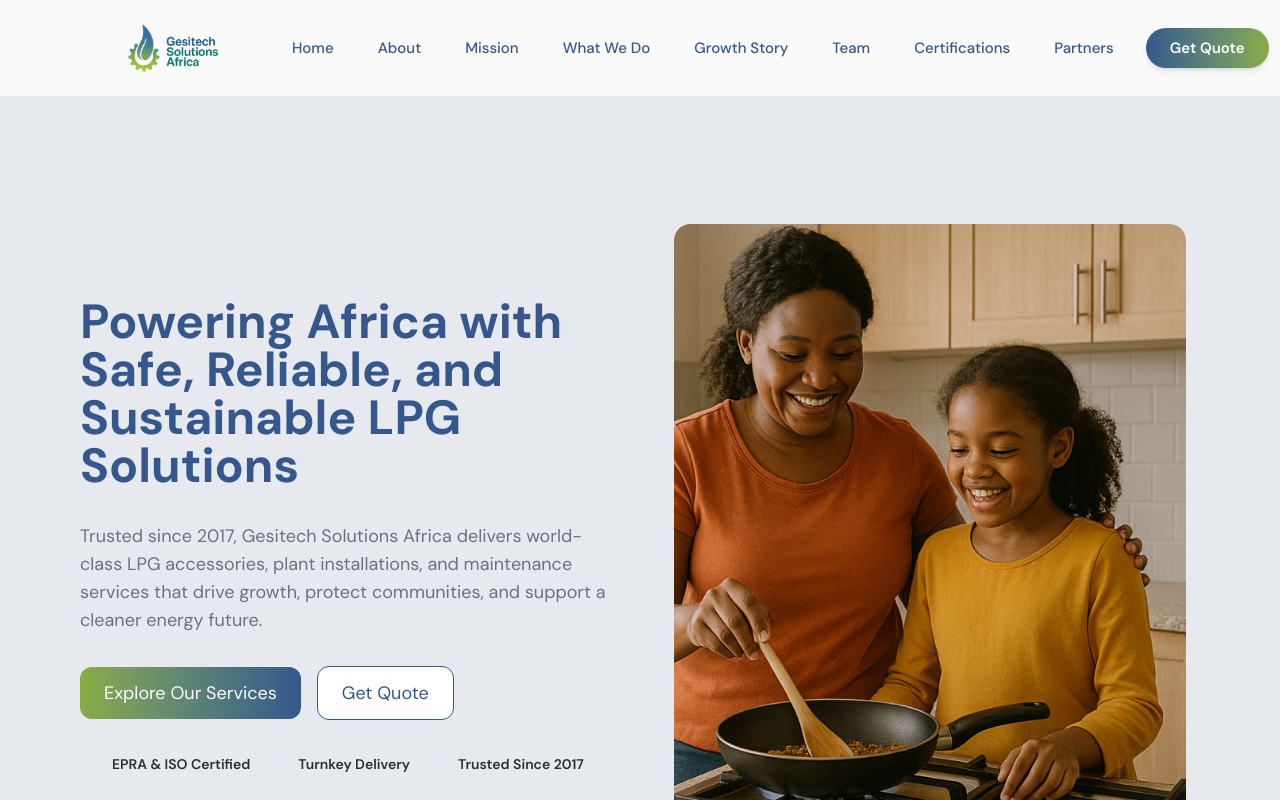
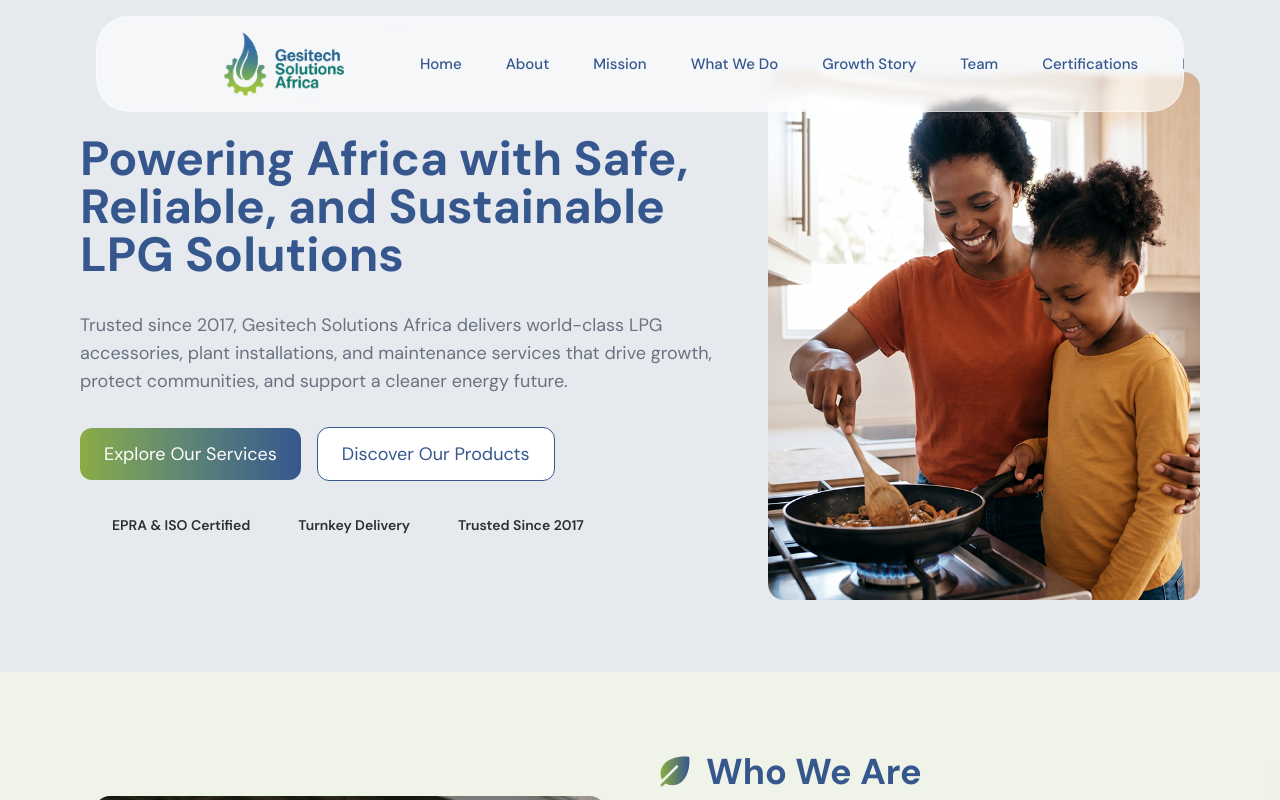
Before and after one commit to kwamevaughan/gesitech-solutions-africa, a Next.js app: page / in a window 1280 px wide. Shown: the top 800 px of the page. Built offline with nearby package versions, Linux system fonts and the light colour scheme; some icons are missing.

Commit message:
Refactor code structure for improved readability and maintainability

```diff
--- a/src/app/(site)/layout.tsx
+++ b/src/app/(site)/layout.tsx
@@ -18,9 +18,9 @@ export default function SiteLayout({
         <AnalyticsPageview />
       </Suspense>
 
+      <Navbar />
+
       <div className="min-h-screen relative overflow-hidden mx-auto">
-        <Navbar />
-
         <ScrollToTop />
 
         <div className="relative z-10 flex flex-col min-h-screen">
--- a/src/features/home/components/About.tsx
+++ b/src/features/home/components/About.tsx
@@ -16,7 +16,7 @@ export default function About({ onOpenContact }: AboutProps) {
             alt="Gesitech Solutions Africa"
             width={1000}
             height={100}
-            className="hover:skew-y-1 hover:shadow-2xl transition-all duration-300 rounded-2xl w-full max-w-lg"
+            className="hover:shadow-2xl transition-all duration-300 rounded-2xl w-full max-w-lg"
           />
         </div>
 
--- a/src/features/home/components/Hero.tsx
+++ b/src/features/home/components/Hero.tsx
@@ -8,17 +8,17 @@ interface HeroProps {
 
 export default function Hero({ onOpenContact }: HeroProps) {
   return (
-    <section id="home" className="bg-gesitech-blue/10 pt-32 pb-16 px-4">
+    <section id="home" className="bg-gesitech-blue/10 -mt-28 pt-46 pb-18 px-4">
       <div className="flex flex-col lg:flex-row items-center justify-between gap-10 container-fluid">
-        <div className="flex flex-col items-start justify-center lg:w-1/2">
+        <div className="flex flex-col items-start justify-center lg:w-3/5">
           <h2 className="text-3xl md:text-4xl lg:text-5xl font-bold text-gesitech-blue mb-6 lg:mb-8 text-center lg:text-left">
             Powering Africa with Safe, Reliable, and Sustainable LPG Solutions
           </h2>
           <p className="text-gray-500 text-base lg:text-lg text-center lg:text-left">
-            Trusted since 2017, Gesitech Solutions Africa delivers
-            world-class LPG accessories, plant installations, and
-            maintenance services that drive growth, protect communities, and
-            support a cleaner energy future.
+            Trusted since 2017, Gesitech Solutions Africa delivers world-class
+            LPG accessories, plant installations, and maintenance services that
+            drive growth, protect communities, and support a cleaner energy
+            future.
           </p>
           <div className="flex flex-col sm:flex-row items-center justify-center lg:justify-start gap-4 mt-6 lg:mt-8 w-full">
             <Link href="#what-we-do">
@@ -30,7 +30,7 @@ export default function Hero({ onOpenContact }: HeroProps) {
               onClick={onOpenContact}
               className="bg-white hover:bg-gesitech-blue hover:text-white transition-all duration-300 hover:-translate-y-1 border border-gesitech-blue text-gesitech-blue px-6 py-3 rounded-xl text-base lg:text-lg cursor-pointer w-full sm:w-auto"
             >
-              Get Quote
+              Discover Our Products
             </button>
           </div>
           <div className="flex flex-col sm:flex-row items-center justify-center lg:justify-start gap-2 sm:gap-4 mt-6 lg:mt-8">
@@ -58,13 +58,13 @@ export default function Hero({ onOpenContact }: HeroProps) {
           </div>
         </div>
 
-        <div className="flex flex-row items-center justify-center lg:w-1/2 mt-8 lg:mt-0">
+        <div className="flex flex-row items-center justify-center lg:w-2/5 mt-8 lg:mt-0">
           <Image
-            src="/assets/images/header-img.png"
+            src="/assets/images/hero-img.jpg"
             alt="Gesitech Solutions Africa"
             width={1000}
             height={100}
-            className="hover:skew-y-1 hover:shadow-2xl transition-all duration-300 rounded-2xl w-full max-w-lg"
+            className="hover:shadow-2xl transition-all duration-300 rounded-2xl w-full max-w-lg"
           />
         </div>
       </div>
--- a/src/features/home/components/MissionVision.tsx
+++ b/src/features/home/components/MissionVision.tsx
@@ -25,7 +25,7 @@ export default function MissionVision() {
         <div className="flex flex-row items-center justify-between gap-10">
           <div className="flex flex-col items-start justify-center">
             <div className="flex flex-col items-center justify-start gap-4 mt-8">
-              <div className="flex flex-row items-center justify-start gap-4 bg-white hover:skew-y-1 hover:shadow-2xl transition-all duration-300 px-4 py-10 rounded-xl">
+              <div className="flex flex-row items-center justify-start gap-4 bg-white hover:shadow-2xl transition-all duration-300 px-4 py-10 rounded-xl">
                 <Image
                   src="/assets/images/mission.png"
                   alt="Mission"
@@ -44,7 +44,7 @@ export default function MissionVision() {
                   </p>
                 </div>
               </div>
-              <div className="flex flex-row items-center justify-start gap-4 bg-white hover:skew-y-1 hover:shadow-2xl transition-all duration-300 px-4 py-10 rounded-xl">
+              <div className="flex flex-row items-center justify-start gap-4 bg-white hover:shadow-2xl transition-all duration-300 px-4 py-10 rounded-xl">
                 <Image
                   src="/assets/images/vision.png"
                   alt="Vision"
@@ -71,7 +71,7 @@ export default function MissionVision() {
               alt="Mission and Vision"
               width={700}
               height={0}
-              className="hover:skew-y-1 hover:shadow-2xl transition-all duration-300 rounded-2xl"
+              className="hover:shadow-2xl transition-all duration-300 rounded-2xl"
             />
           </div>
         </div>
--- a/src/shared/layouts/Navbar.tsx
+++ b/src/shared/layouts/Navbar.tsx
@@ -10,9 +10,9 @@ import ContactModal from "@/shared/components/ContactModal";
 const MENU_TRANSITION_MS = 400;
 
 // Smooth-scrolls to an in-page anchor target, offsetting for the fixed
-// header's height (only relevant once the pill has shrunk in — the
-// full-width state sits above the content and needs no offset).
-function scrollToAnchor(href: string, isScrolled: boolean) {
+// header's height (the header floats over the page at every scroll
+// position now, so the offset always applies).
+function scrollToAnchor(href: string) {
   const targetId = href.replace("#", "");
   const element = document.getElementById(targetId);
   if (!element) return;
@@ -21,7 +21,7 @@ function scrollToAnchor(href: string, isScrolled: boolean) {
     const header = document.querySelector("header");
     const headerHeight = header ? header.offsetHeight : 0;
     const elementPosition = element.getBoundingClientRect().top + window.scrollY;
-    const offset = isScrolled ? headerHeight + 20 : 0;
+    const offset = headerHeight + 20;
     window.scrollTo({
       top: elementPosition - offset,
       behavior: "smooth",
@@ -75,7 +75,7 @@ function MobileMenu({
 
   const handleLinkClick = (e: MouseEvent, href: string) => {
     e.preventDefault();
-    scrollToAnchor(href, isScrolled);
+    scrollToAnchor(href);
     onNavigate();
   };
 
@@ -243,7 +243,7 @@ export default function Navbar() {
 
   const handleLinkClick = (e: MouseEvent, href: string) => {
     e.preventDefault();
-    scrollToAnchor(href, isScrolled);
+    scrollToAnchor(href);
   };
 
   const openContact = () => setIsContactOpen(true);
@@ -274,11 +274,7 @@ export default function Navbar() {
         transition:
           "top 500ms cubic-bezier(0.22, 1, 0.36, 1), margin 500ms cubic-bezier(0.22, 1, 0.36, 1), border-radius 500ms cubic-bezier(0.22, 1, 0.36, 1), transform 550ms cubic-bezier(0.65, 0, 0.35, 1)",
       }}
-      className={`sticky z-60 isolate overflow-hidden ${
-        isScrolled
-          ? "top-4 mx-6 rounded-4xl lg:mx-24"
-          : "top-0 mx-0 w-full rounded-none"
-      }`}
+      className="fixed inset-x-0 top-4 z-60 isolate mx-6 overflow-hidden rounded-4xl lg:mx-24"
     >
       {/* "Liquid glass": a distorted+blurred backdrop layer, a faint
           white tint, and an inset specular highlight — stacked in that
@@ -289,26 +285,20 @@ export default function Navbar() {
       <div
         aria-hidden
         style={{
-          filter: isScrolled ? "url(#glass-distortion)" : undefined,
+          filter: "url(#glass-distortion)",
           transitionTimingFunction: "cubic-bezier(0.22, 1, 0.36, 1)",
         }}
-        className={`pointer-events-none absolute inset-0 rounded-[inherit] backdrop-blur-[3px] transition-opacity duration-500 ${
-          isScrolled ? "opacity-100" : "opacity-0"
-        }`}
+        className="pointer-events-none absolute inset-0 rounded-[inherit] backdrop-blur-[3px] opacity-100 transition-opacity duration-500"
       />
       <div
         aria-hidden
         style={{ transitionTimingFunction: "cubic-bezier(0.22, 1, 0.36, 1)" }}
-        className={`pointer-events-none absolute inset-0 rounded-[inherit] bg-white/60 transition-opacity duration-500 ${
-          isScrolled ? "opacity-100" : "opacity-0"
-        }`}
+        className="pointer-events-none absolute inset-0 rounded-[inherit] bg-white/60 opacity-100 transition-opacity duration-500"
       />
       <div
         aria-hidden
         style={{ transitionTimingFunction: "cubic-bezier(0.22, 1, 0.36, 1)" }}
-        className={`pointer-events-none absolute inset-0 rounded-[inherit] shadow-lg shadow-gesitech-blue/10 ring-1 ring-white/40 ring-inset transition-opacity duration-500 ${
-          isScrolled ? "opacity-100" : "opacity-0"
-        }`}
+        className="pointer-events-none absolute inset-0 rounded-[inherit] shadow-lg shadow-gesitech-blue/10 ring-1 ring-white/40 ring-inset opacity-100 transition-opacity duration-500"
       />
 
       <nav
@@ -317,7 +307,7 @@ export default function Navbar() {
           isScrolled ? "h-20 px-6 lg:px-8" : "h-24 px-4 sm:px-[5vw] lg:px-32"
         }`}
       >
-        <a href="#home" onClick={(e) => handleLinkClick(e, "#home")} className="relative block h-12 w-36 shrink-0">
+        <a href="#home" onClick={(e) => handleLinkClick(e, "#home")} className="relative block h-16 w-44 shrink-0">
           <Image
             src="/assets/images/logo.png"
             alt="Gesitech Solutions Africa"
```
Also changed, not shown: public/assets/images/hero-img.jpg (added).
